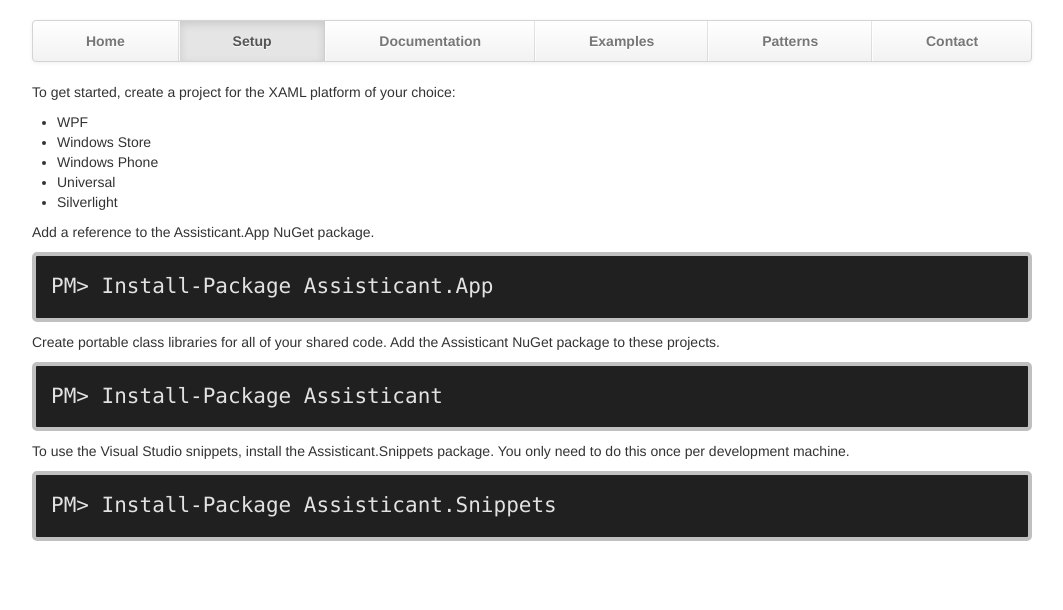
After one commit to Assisticant/assisticant.github.io, a PHP site: page /setup.html in a window 1280 px wide. The commit adds this page. Shown: the top 610 px of the page, without its empty margins (108-1171 px from the left). Run offline with PHP 8.4, Linux system fonts and the light colour scheme.

Commit message:
Added setup page.

```diff
--- a/css/custom.css
+++ b/css/custom.css
@@ -98,3 +98,17 @@ pre {
 .attribute {
     color: red;
 }
+.nuget-badge code {
+    background-color: #202020;
+    border: 4px solid silver;
+    border-bottom-left-radius: 5px 5px;
+    border-bottom-right-radius: 5px 5px;
+    border-top-left-radius: 5px 5px;
+    border-top-right-radius: 5px 5px;
+    color: #E2E2E2;
+    display: block;
+    font: normal normal normal 1.5em/normal 'andale mono', 'lucida console', monospace;
+    line-height: 1.5em;
+    overflow: auto;
+    padding: 15px;
+}
--- a/index.html
+++ b/index.html
@@ -24,7 +24,7 @@
             <div class="container">
               <ul class="nav">
                 <li class="active"><a href="index.html">Home</a></li>
-                <li><a href="#">Download</a></li>
+                <li><a href="setup.html">Setup</a></li>
                 <li><a href="documentation.html">Documentation</a></li>
                 <li><a href="#">Examples</a></li>
                 <li><a href="#">Patterns</a></li>
@@ -40,7 +40,7 @@
             <a class="logo" href="images/Assisticant.png">&nbsp;</a>
         <h1>Assisticant</h1>
         <p class="lead">Thoughtful, intelligent data binding</p>
-        <a class="btn btn-large btn-success" href="#">Install Package</a>
+        <a class="btn btn-large btn-success" href="setup.html">Get Started</a>
       </div>
 
       <hr>
--- /dev/null
+++ b/setup.html
@@ -0,0 +1,64 @@
+<!DOCTYPE html>
+<html lang="en">
+<head>
+    <meta charset="utf-8">
+    <title>Assisticant Setup</title>
+    <meta name="viewport" content="width=device-width, initial-scale=1.0">
+    <meta name="description" content="Thoughtful, intelligent data binding">
+    <meta name="author" content="Michael L Perry">
+
+    <link href="css/bootstrap.min.css" rel="stylesheet">
+    <link href="css/bootstrap-responsive.min.css" rel="stylesheet">
+    <link href="css/custom.css" rel="stylesheet">
+
+    <link rel="shortcut icon" href="favicon.png">
+</head>
+<body>
+    <div class="container">
+
+        <div class="masthead">
+            <div class="navbar">
+                <div class="navbar-inner">
+                    <div class="container">
+                        <ul class="nav">
+                            <li><a href="index.html">Home</a></li>
+                            <li class="active"><a href="setup.html">Setup</a></li>
+                            <li><a href="documentation.html">Documentation</a></li>
+                            <li><a href="#">Examples</a></li>
+                            <li><a href="#">Patterns</a></li>
+                            <li><a href="#">Contact</a></li>
+                        </ul>
+                    </div>
+                </div>
+            </div><!-- /.navbar -->
+        </div>
+
+        <p>To get started, create a project for the XAML platform of your choice:</p>
+        <ul>
+            <li>WPF</li>
+            <li>Windows Store</li>
+            <li>Windows Phone</li>
+            <li>Universal</li>
+            <li>Silverlight</li>
+        </ul>
+
+        <p>Add a reference to the Assisticant.App NuGet package.</p>
+
+        <div class="nuget-badge">
+            <p><code>PM&gt; Install-Package Assisticant.App</code></p>
+        </div>
+
+        <p>Create portable class libraries for all of your shared code. Add the Assisticant NuGet package to these projects.</p>
+
+        <div class="nuget-badge">
+            <p><code>PM&gt; Install-Package Assisticant</code></p>
+        </div>
+
+        <p>To use the Visual Studio snippets, install the Assisticant.Snippets package. You only need to do this once per development machine.</p>
+
+        <div class="nuget-badge">
+            <p><code>PM&gt; Install-Package Assisticant.Snippets</code></p>
+        </div>
+    </div>
+</body>
+</html>
```
Also changed, not shown: documentation.html (+15 -6 lines).
